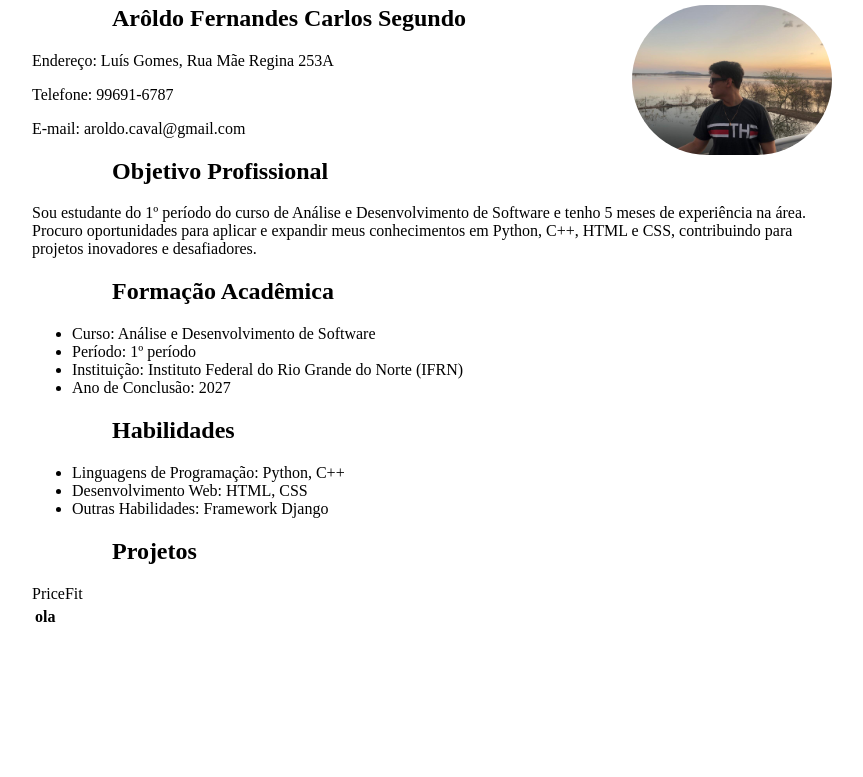
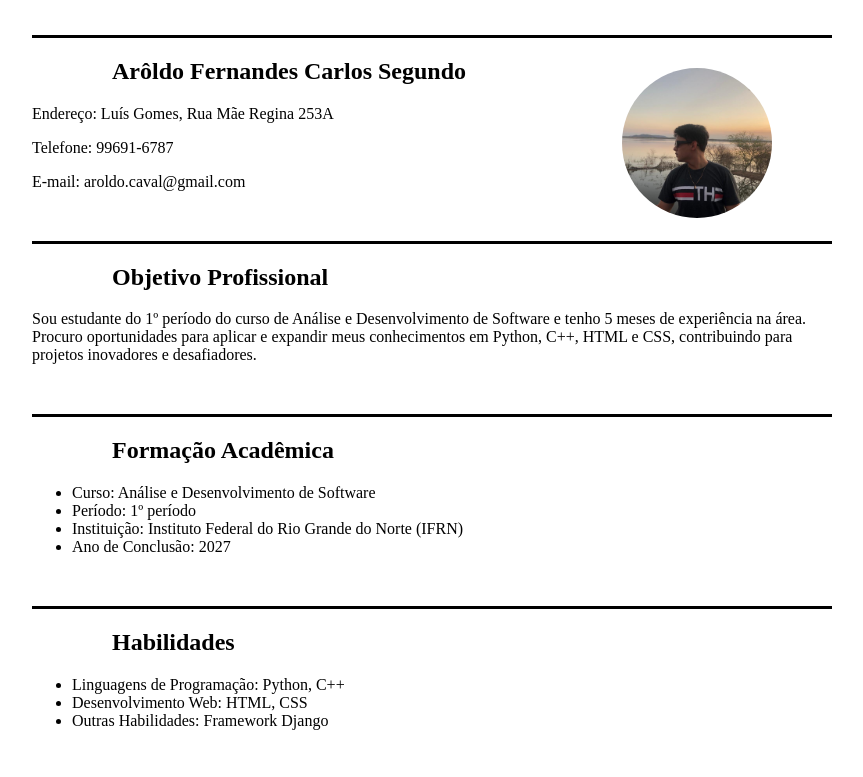
Before and after one commit to AroldoF/Portifolio-de-projetos, a plain HTML site: page index.html in a window 1280 px wide. Shown: the part 136-913 px from the top of the page, without its empty margins (208-1071 px from the left). Before the commit the page ends 800 px from the top, so only its background shows below. Drawn offline with Linux system fonts and the light colour scheme.

Commit message:
commit
commit

```diff
--- a/css/estilo.css
+++ b/css/estilo.css
@@ -3,14 +3,20 @@ header{
 }
 #perfil{
     display: block;
-    border-radius: 150px;
+    width: 100%;
+    max-width: 150px;
+    border-radius: 50%;
+    aspect-ratio: 1/1;
+    object-fit: cover;
     float: right;
-    margin: 0;
+    margin: 30px 60px 0 0;
+}
+section{
+    margin: 50px 0;
+    border-top: 3px solid black;
 }
 #sobre_mim{
     display: block;
-    margin: 0;
-    width: 800px;
 }
 main{
     width: 800px;
--- a/index.html
+++ b/index.html
@@ -6,6 +6,7 @@
     <meta name="viewport" content="width=device-width, initial-scale=1.0">
     <title>Portifólio</title>
     <link rel="stylesheet" href="css/estilo.css">
+    <link rel="shortcut icon" href="img/compras.png">
 </head>
 
 <body>
@@ -14,7 +15,7 @@
             <h1>Portifólio de Projetos</h1>
             <a href="https://github.com/AroldoF" target="_blank"><img src="img/GitHub_Invertocat_Logo.svg.png" alt=""
                     width="50px"></a>
-
+            <a href="https://www.linkedin.com/in/ar%C3%B4ldo-fernandes-1754542a3/" target="_blank"><img src="img/linkedin.png" alt="" width="50px"></a>
         </nav>
     </header>
     <main>
```
Also changed, not shown: img/compras.png (added), img/linkedin.png (added).
